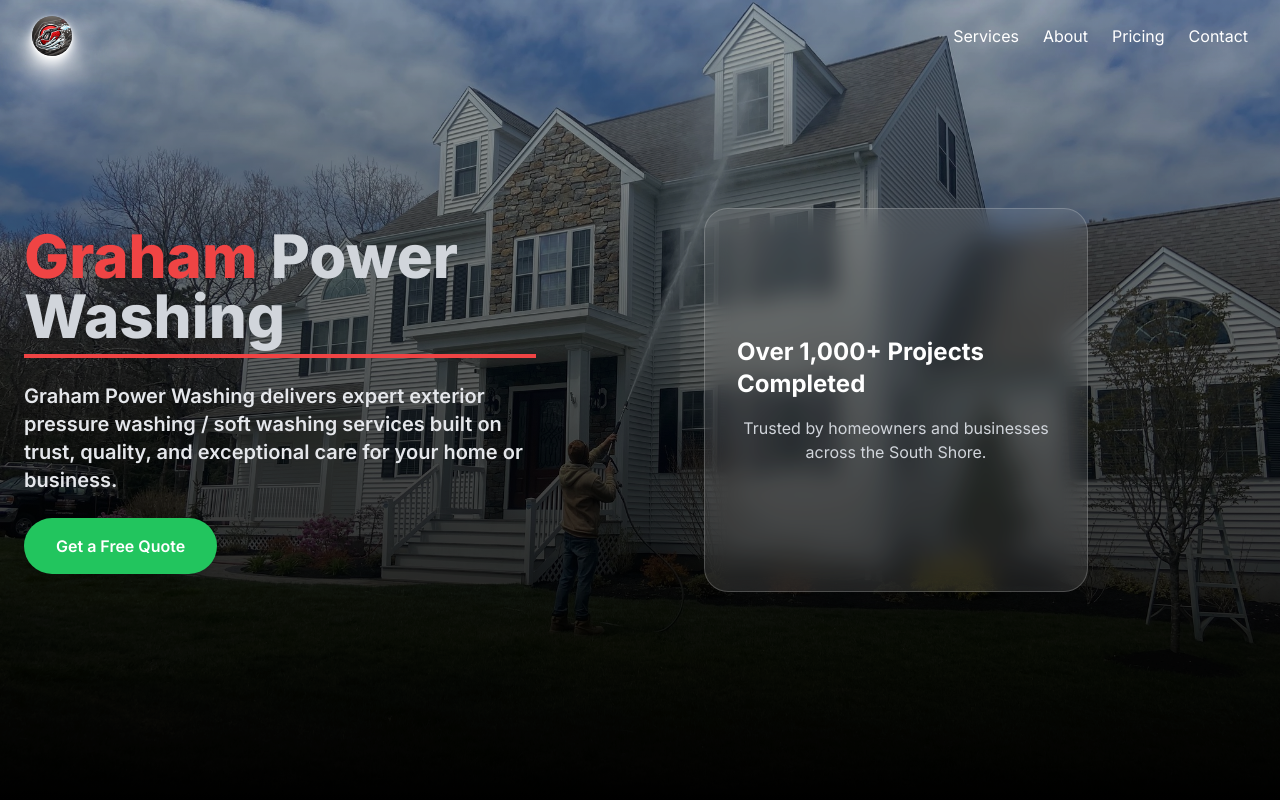
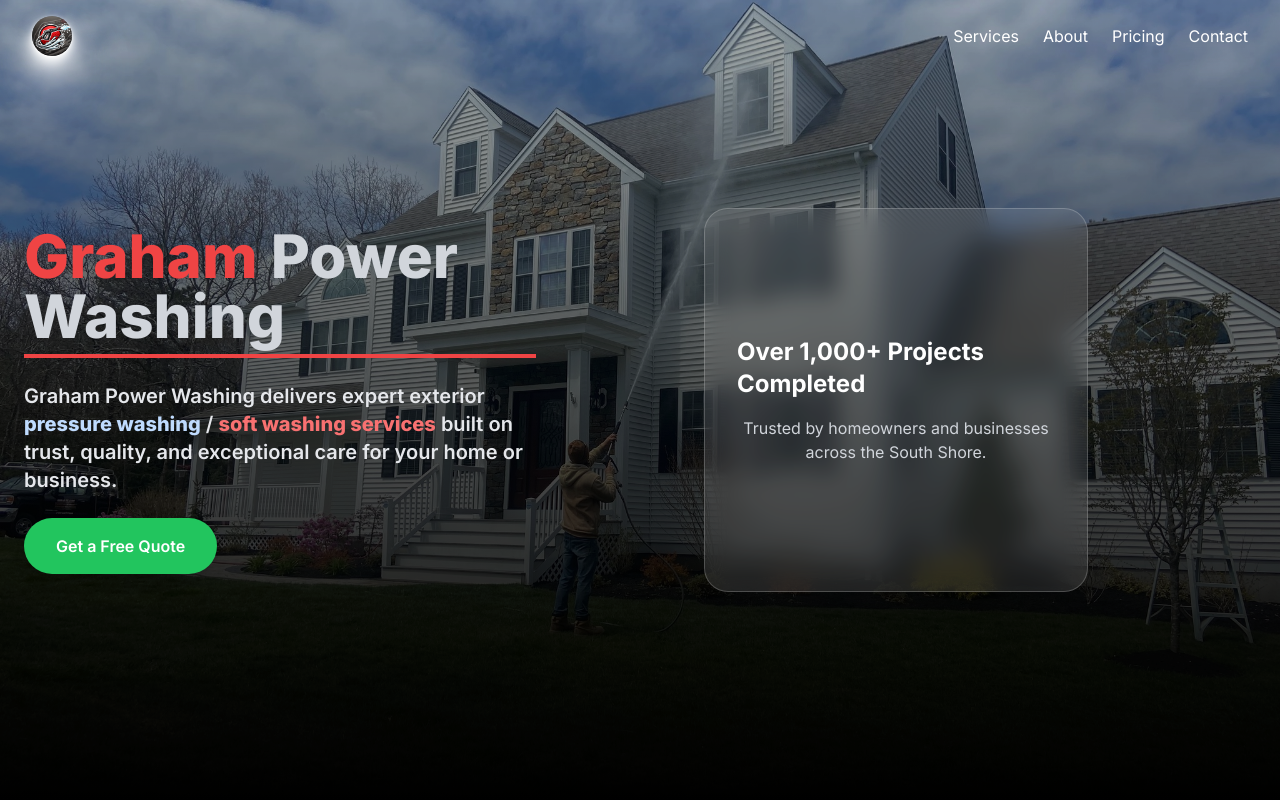
Before and after one commit to jaredvgraham/graham-power-washing, a Next.js app: page / in a window 1280 px wide. Shown: the top 800 px of the page. Built offline with nearby package versions, Linux system fonts and the light colour scheme.

Commit message:
color hear to pressure hero

```diff
--- a/src/components/Hero.tsx
+++ b/src/components/Hero.tsx
@@ -45,9 +45,17 @@
             transition={{ duration: 1, delay: 0.3 }}
             className="text-gray-200 text-lg md:text-xl leading-relaxed text-center md:text-left font-semibold"
           >
-            {`Graham Power Washing delivers expert exterior pressure washing /
-            soft washing services built on trust, quality, and exceptional care
-            for your home or business.`}
+            Graham Power Washing delivers expert exterior{" "}
+            <span className="font-extrabold text-blue-200 ">
+              pressure washing
+            </span>{" "}
+            /{" "}
+            <span className="font-extrabold text-red-400 ">
+              {" "}
+              soft washing services
+            </span>{" "}
+            built on trust, quality, and exceptional care for your home or
+            business.
           </motion.p>
 
           <motion.button
```
